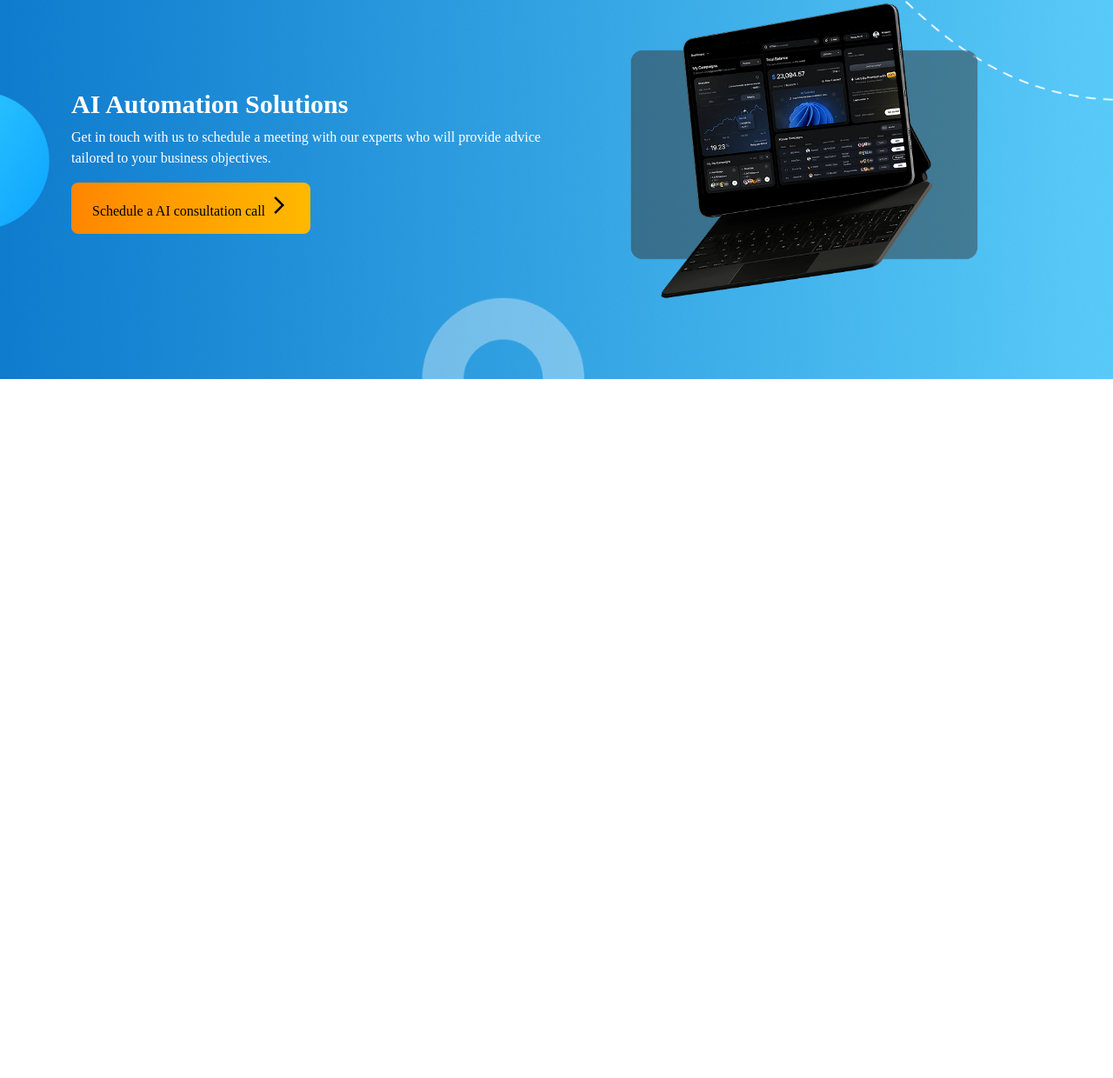
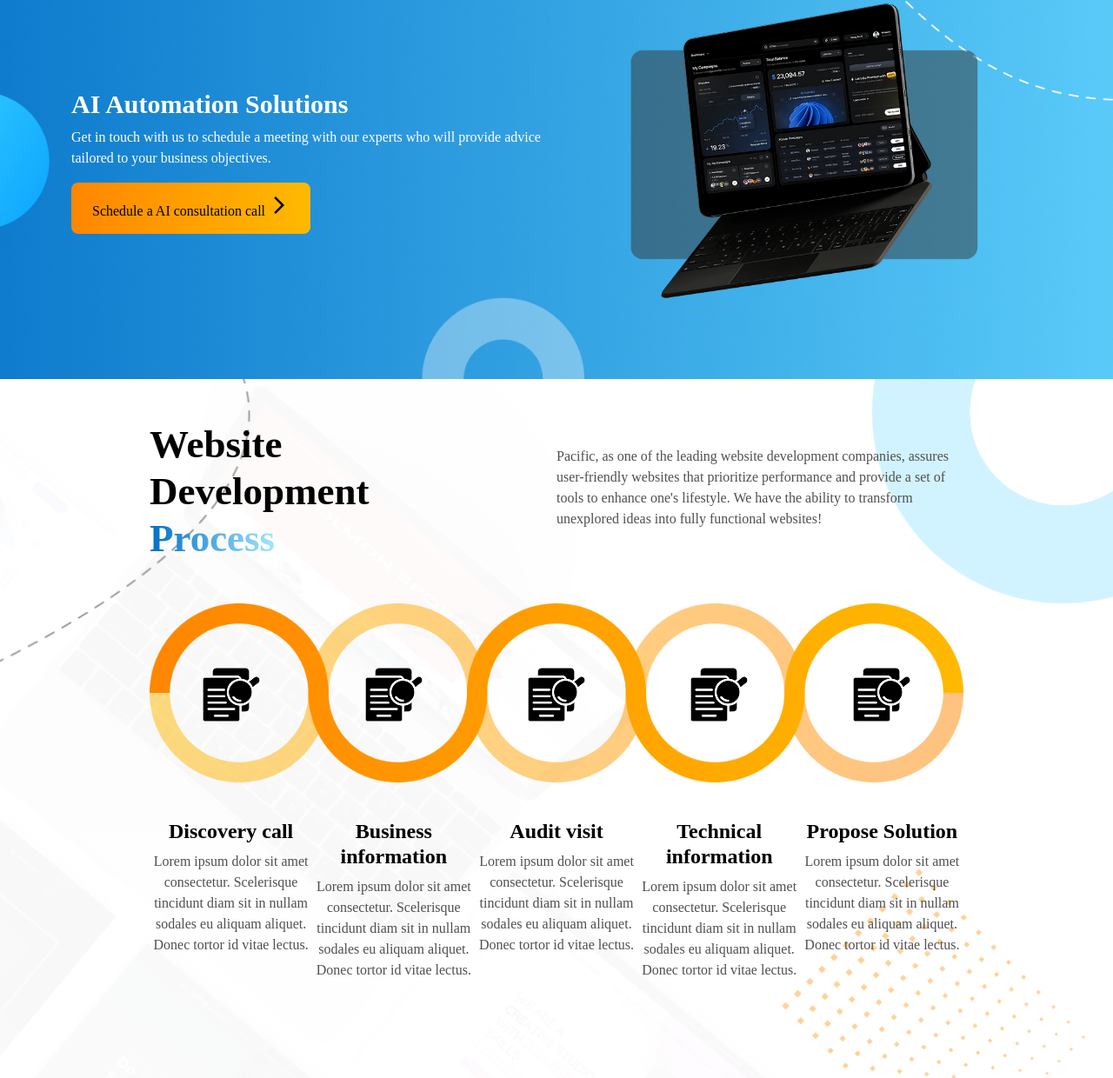
Before and after one commit to zainahmed768/ai-horizon, a website: page index.html in a window 1280 px wide. Shown: the part 2323-3563 px from the top of the page at 87% size. Before the commit the page ends 2759 px from the top, so only its background shows below. Drawn offline with nearby package versions, Linux system fonts and the light colour scheme; a web font is replaced by a local one.

Commit message:
process-section

```diff
--- a/css/style.css
+++ b/css/style.css
@@ -187,3 +187,88 @@
 	background-position: center center;
 }
 /* ai-solution-sec ends here*/
+
+/* process-section Css  */
+
+.process-section {
+	background-image: url(../img/process-bg.png);
+	background-repeat: no-repeat;
+	background-size: cover;
+	width: 100%;
+	background-position: right;
+}
+
+.process__heading {
+	flex: 0 0 40%;
+}
+
+.process__desc {
+	flex: 0 0 50%;
+}
+.desc__wrap {
+	font-size: 16px;
+	color: #4f4f4f;
+	font-family: "Anek Latin";
+}
+.gradient__color {
+	background: linear-gradient(
+		90deg,
+		rgba(42, 123, 155, 1) 0%,
+		rgba(2, 110, 198, 1) 0%,
+		rgba(161, 230, 255, 1) 100%
+	);
+	color: transparent;
+	background-clip: text;
+}
+.process__subheading {
+	font-size: 24px;
+}
+
+.process__main__wrapper {
+	padding: 0px 90px;
+}
+
+.process__main {
+	z-index: 99;
+}
+
+.process__img {
+	height: 210px;
+	align-content: center;
+	text-align: center;
+	justify-content: center;
+}
+
+.process__main::before {
+	content: "";
+	position: absolute;
+	background-image: url(../img/union-before.png);
+	background-repeat: no-repeat;
+	background-size: contain;
+	width: 100%;
+	background-position: center;
+	top: 20px;
+	left: 0;
+	height: 245px;
+	z-index: 99;
+}
+
+.process__main::after {
+	content: "";
+	position: absolute;
+	background-image: url(../img/union-after.png);
+	background-repeat: no-repeat;
+	background-size: contain;
+	width: 100%;
+	background-position: center;
+	top: 20px;
+	left: 0;
+	height: 245px;
+	z-index: 9;
+}
+
+.process__content {
+	padding-top: 30px;
+}
+
+/* process-section Css  */
--- a/index.html
+++ b/index.html
@@ -467,6 +467,150 @@
 				</div>
 			</div>
 		</section>
+
+		<!-- process-section Starts Here  -->
+		<section class="process-section py-sm-5 py-3">
+			<div class="container">
+				<div class="process__main__wrapper">
+					<div
+						class="process__top__wrapper d-flex align-items-center justify-content-between"
+					>
+						<div class="process__heading">
+							<h2 class="top__heading text-dark">
+								Website <br />
+								Development
+								<span class="gradient__color"> Process </span>
+							</h2>
+						</div>
+						<div class="process__desc">
+							<p class="long__desc desc__wrap">
+								Pacific, as one of the leading website development companies,
+								assures user-friendly websites that prioritize performance and
+								provide a set of tools to enhance one's lifestyle. We have the
+								ability to transform unexplored ideas into fully functional
+								websites!
+							</p>
+						</div>
+					</div>
+					<div
+						class="process__main position-relative d-flex align-items-start justify-content-between py-5"
+					>
+						<div class="process__wrap text-center">
+							<div class="process__wrapper">
+								<div class="process__img">
+									<figure>
+										<img
+											src="./img/analysis-img.png"
+											alt=""
+											class="img-fluid"
+										/>
+									</figure>
+								</div>
+								<div class="process__content">
+									<h5 class="process__subheading text-dark">Discovery call</h5>
+									<p class="short__desc desc__wrap">
+										Lorem ipsum dolor sit amet consectetur. Scelerisque
+										tincidunt diam sit in nullam sodales eu aliquam aliquet.
+										Donec tortor id vitae lectus.
+									</p>
+								</div>
+							</div>
+						</div>
+						<div class="process__wrap text-center">
+							<div class="process__wrapper">
+								<div class="process__img">
+									<figure>
+										<img
+											src="./img/analysis-img.png"
+											alt=""
+											class="img-fluid"
+										/>
+									</figure>
+								</div>
+								<div class="process__content">
+									<h5 class="process__subheading text-dark">
+										Business information
+									</h5>
+									<p class="short__desc desc__wrap">
+										Lorem ipsum dolor sit amet consectetur. Scelerisque
+										tincidunt diam sit in nullam sodales eu aliquam aliquet.
+										Donec tortor id vitae lectus.
+									</p>
+								</div>
+							</div>
+						</div>
+						<div class="process__wrap text-center">
+							<div class="process__wrapper">
+								<div class="process__img">
+									<figure>
+										<img
+											src="./img/analysis-img.png"
+											alt=""
+											class="img-fluid"
+										/>
+									</figure>
+								</div>
+								<div class="process__content">
+									<h5 class="process__subheading text-dark">Audit visit</h5>
+									<p class="short__desc desc__wrap">
+										Lorem ipsum dolor sit amet consectetur. Scelerisque
+										tincidunt diam sit in nullam sodales eu aliquam aliquet.
+										Donec tortor id vitae lectus.
+									</p>
+								</div>
+							</div>
+						</div>
+						<div class="process__wrap text-center">
+							<div class="process__wrapper">
+								<div class="process__img">
+									<figure>
+										<img
+											src="./img/analysis-img.png"
+											alt=""
+											class="img-fluid"
+										/>
+									</figure>
+								</div>
+								<div class="process__content">
+									<h5 class="process__subheading text-dark">
+										Technical information
+									</h5>
+									<p class="short__desc desc__wrap">
+										Lorem ipsum dolor sit amet consectetur. Scelerisque
+										tincidunt diam sit in nullam sodales eu aliquam aliquet.
+										Donec tortor id vitae lectus.
+									</p>
+								</div>
+							</div>
+						</div>
+						<div class="process__wrap text-center">
+							<div class="process__wrapper">
+								<div class="process__img">
+									<figure>
+										<img
+											src="./img/analysis-img.png"
+											alt=""
+											class="img-fluid"
+										/>
+									</figure>
+								</div>
+								<div class="process__content">
+									<h5 class="process__subheading text-dark">
+										Propose Solution
+									</h5>
+									<p class="short__desc desc__wrap">
+										Lorem ipsum dolor sit amet consectetur. Scelerisque
+										tincidunt diam sit in nullam sodales eu aliquam aliquet.
+										Donec tortor id vitae lectus.
+									</p>
+								</div>
+							</div>
+						</div>
+					</div>
+				</div>
+			</div>
+		</section>
+		<!-- process-section Ends Here  -->
 	</body>
 	<!-- jQuery CDN -->
 	<script src="node_modules/bootstrap/dist/js/bootstrap.min.js"></script>
```
Also changed, not shown: img/analysis-img.png (added), img/process-bg.png (added), img/union-after.png (added), img/union-before.png (added). Lines whose indentation alone changed are shown as unchanged.
